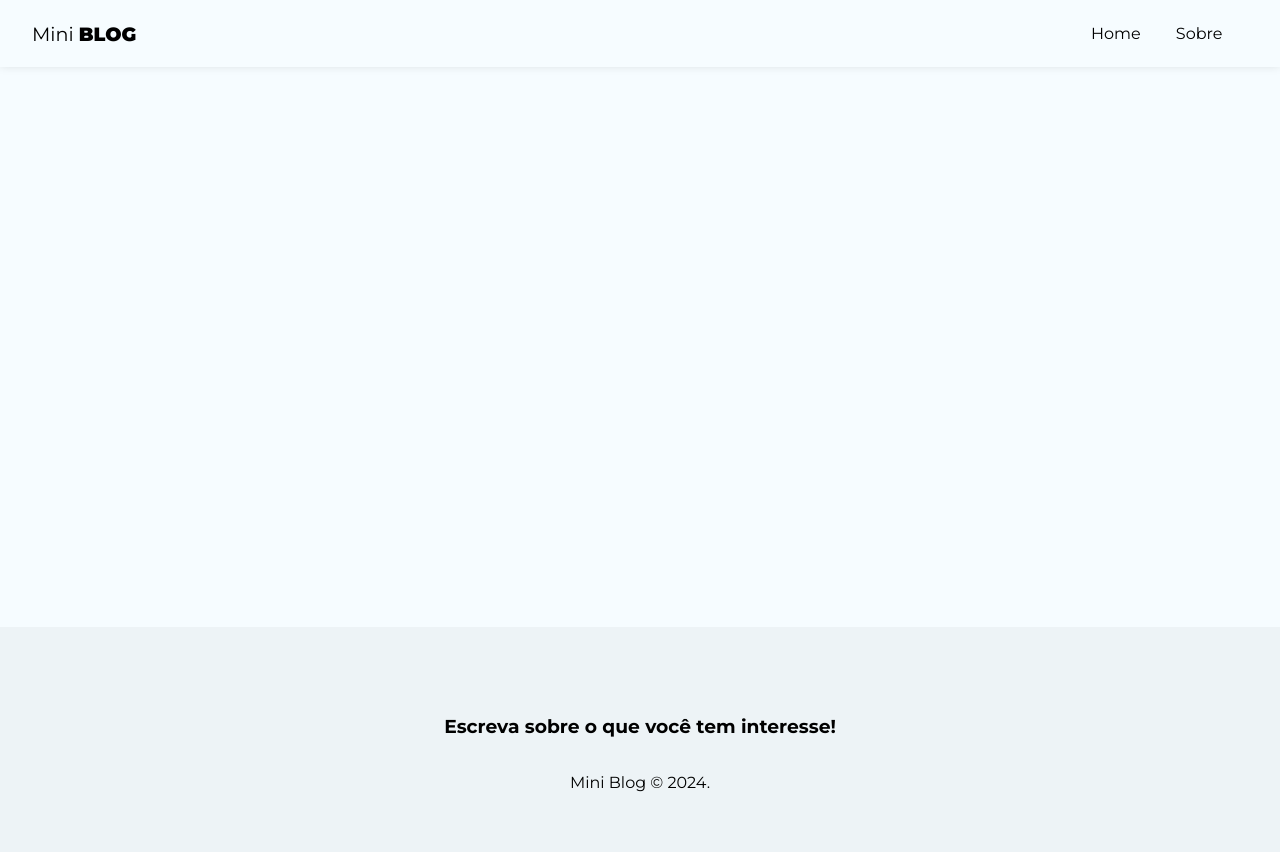
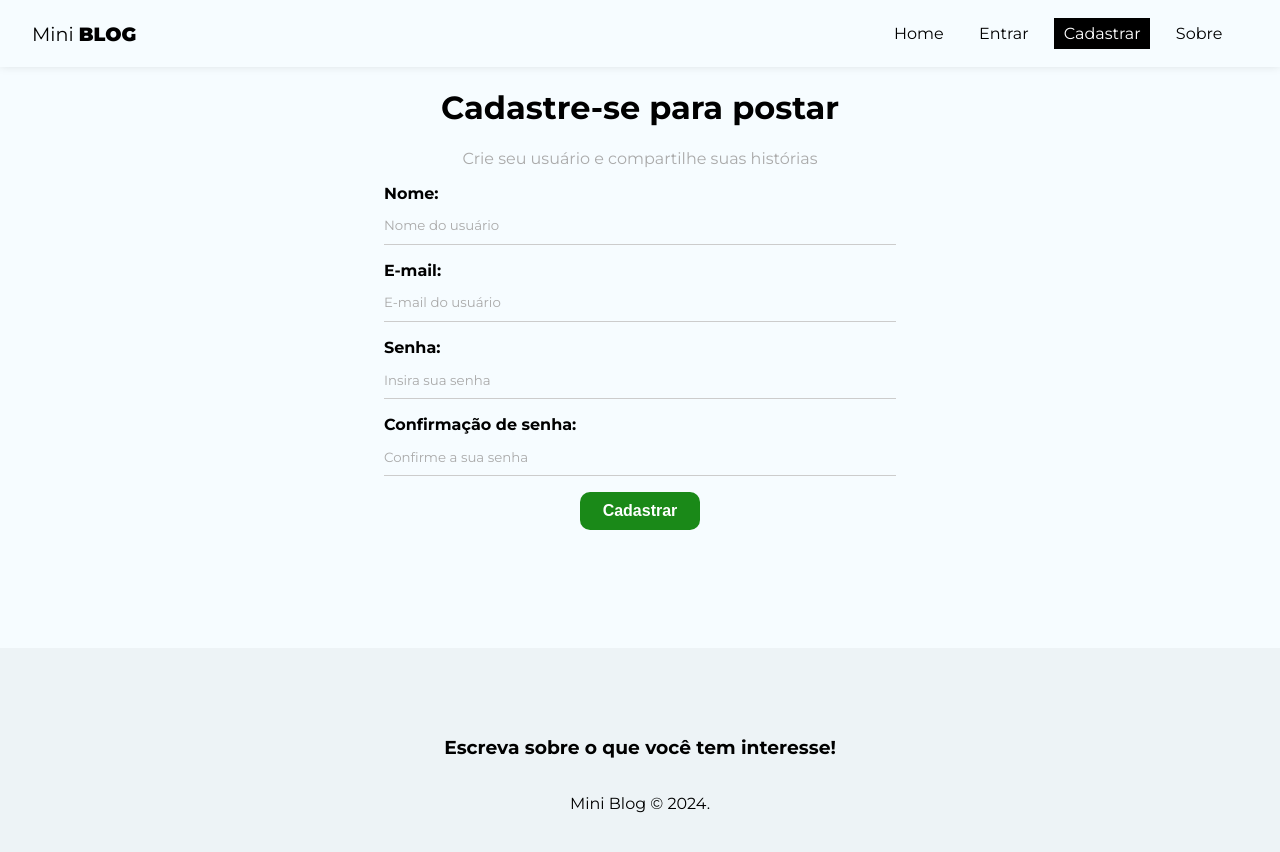
Before and after one commit to GabrielaSinastre/Mini-Blog-React, a React (Create React App) app in the folder mini-blog/: page /register in a window 1280 px wide. Shown: the top 852 px of the page. Built offline with nearby package versions, Linux system fonts and the light colour scheme; the HTML template or start-up script is replaced by a standard one.

Commit message:
feat: register page and global styles

```diff
--- a/mini-blog/src/App.js
+++ b/mini-blog/src/App.js
@@ -4,6 +4,8 @@
 import About from './pages/About/About';
 import Navbar from './components/Navbar';
 import Footer from './components/Footer';
+import Login from './pages/Login/Login';
+import Register from './pages/Register/Register';
 
 function App() {
   return (
@@ -13,6 +15,8 @@
         <Routes>
           <Route path='/' element={<Home />} />
           <Route path='/about' element={<About />} />
+          <Route path='/login' element={<Login />} />
+          <Route path='/register' element={<Register />} />
         </Routes>
       </div>
       <Footer />
--- a/mini-blog/src/components/Navbar.jsx
+++ b/mini-blog/src/components/Navbar.jsx
@@ -16,6 +16,16 @@
           </NavLink>
         </li>
         <li>
+          <NavLink to='/login' className={({ isActive }) => (isActive ? styles.active : '')}>
+            Entrar
+          </NavLink>
+        </li>
+        <li>
+          <NavLink to='/register' className={({ isActive }) => (isActive ? styles.active : '')}>
+            Cadastrar
+          </NavLink>
+        </li>
+        <li>
           <NavLink to='/about' className={({ isActive }) => (isActive ? styles.active : '')}>
             Sobre
           </NavLink>
--- a/mini-blog/src/index.css
+++ b/mini-blog/src/index.css
@@ -8,6 +8,7 @@
 input::placeholder,
 textarea::placeholder {
   font-family: 'Montserrat', sans-serif;
+  color: #AAA;
 }
 
 input:focus,
@@ -31,3 +32,80 @@
 nav button:hover {
   color: #BBB;
 }
+
+form {
+  max-width: 40%;
+  margin: 0 auto;
+}
+
+label {
+  display: flex;
+  flex-direction: column;
+  margin-bottom: 1em;
+}
+
+label span {
+  margin-bottom: .3em;
+  font-weight: bold;
+  text-align: left;
+}
+
+input,
+textarea {
+  box-sizing: border-box;
+  border: none;
+  border-bottom: 1px solid #CCC;
+  padding: .8em 0;
+  background-color: transparent;
+}
+
+.btn {
+  background-color: #1A8918;
+  color: #FFF;
+  text-align: center;
+  cursor: pointer;
+  border-radius: 10px;
+  width: 120px;
+  font-weight: bold;
+  border: none;
+  padding: 10px 15px;
+  font-size: 1em;
+}
+
+.btn.btn-dark {
+  background-color: #000;
+  border-radius: 0;
+}
+
+.btn.btn-outline {
+  background-color: transparent;
+  border-radius: 0;
+  color: #000;
+  border: 1px solid #000;
+  padding: 7px 30px;
+}
+
+.btn:hover {
+  background-color: #0F730C;
+  color: #FFF;
+}
+
+.btn.btn.btn-outline:hover {
+  background-color: #000;
+}
+
+.btn.btn-danger:hover {
+  background-color: #DC3545;
+}
+
+button[disabled] {
+  background-color: #AAA;
+}
+
+.container .error {
+  color: #721C24;
+  background-color: #F8D7DA;
+  border: 1px solid #F5C6CB;
+  padding: 5px;
+  border-radius: 5px;
+}
--- /dev/null
+++ b/mini-blog/src/pages/Login/Login.jsx
@@ -0,0 +1,12 @@
+import React from 'react'
+import styles from './Login.module.css'
+
+const Login = () => {
+  return (
+    <div>
+      <h1>Entrar</h1>
+    </div>
+  )
+}
+
+export default Login
--- /dev/null
+++ b/mini-blog/src/pages/Register/Register.jsx
@@ -0,0 +1,89 @@
+import React, { useState } from 'react'
+import styles from './Register.module.css'
+
+const Register = () => {
+  const [displayName, setDisplayName] = useState('')
+  const [email, setEmail] = useState('')
+  const [password, setPassword] = useState('')
+  const [confirmPassword, setConfirmPassword] = useState('')
+  const [error, setError] = useState('')
+
+  const handleSubmit = (event) => {
+    event.preventDefault();
+
+    setError('')
+
+    const user = {
+      displayName,
+      email,
+      password,
+    }
+
+    if (password !== confirmPassword) {
+      setError('As senhas precisam ser iguais!')
+      return;
+    }
+
+    console.log(user)
+  }
+
+  return (
+    <div className={styles.register}>
+      <h1>Cadastre-se para postar</h1>
+      <p>Crie seu usuário e compartilhe suas histórias</p>
+      <form onSubmit={handleSubmit}>
+        <label>
+          <span>Nome:</span>
+          <input
+            type="text"
+            name="displayName"
+            placeholder='Nome do usuário'
+            required
+            value={displayName}
+            onChange={(event) => setDisplayName(event.target.value)}
+          />
+        </label>
+
+        <label>
+          <span>E-mail:</span>
+          <input
+            type="email"
+            name="email"
+            placeholder='E-mail do usuário'
+            required
+            value={email}
+            onChange={(event) => setEmail(event.target.value)}
+          />
+        </label>
+
+        <label>
+          <span>Senha:</span>
+          <input
+            type="password"
+            name="password"
+            placeholder='Insira sua senha'
+            required
+            value={password}
+            onChange={(event) => setPassword(event.target.value)}
+          />
+        </label>
+
+        <label>
+          <span>Confirmação de senha:</span>
+          <input
+            type="password"
+            name="confirmPassword"
+            placeholder='Confirme a sua senha'
+            required
+            value={confirmPassword}
+            onChange={(event) => setConfirmPassword(event.target.value)}
+          />
+        </label>
+        <button className='btn'>Cadastrar</button>
+        {error && <p className='error'>{error}</p>}
+      </form>
+    </div>
+  )
+}
+
+export default Register
--- /dev/null
+++ b/mini-blog/src/pages/Register/Register.module.css
@@ -0,0 +1,8 @@
+.register {
+  text-align: center;
+}
+
+.register p {
+  color: #AAA;
+
+}
```
Also changed, not shown: mini-blog/src/pages/Login/Login.module.css (added).
